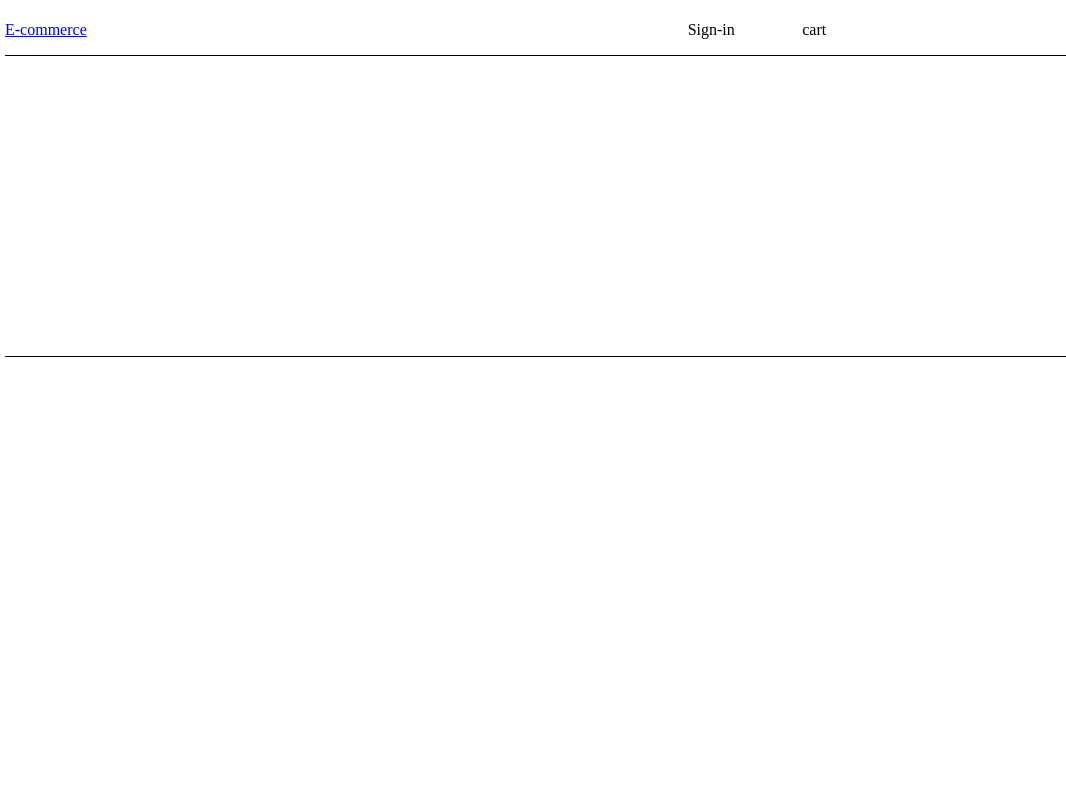
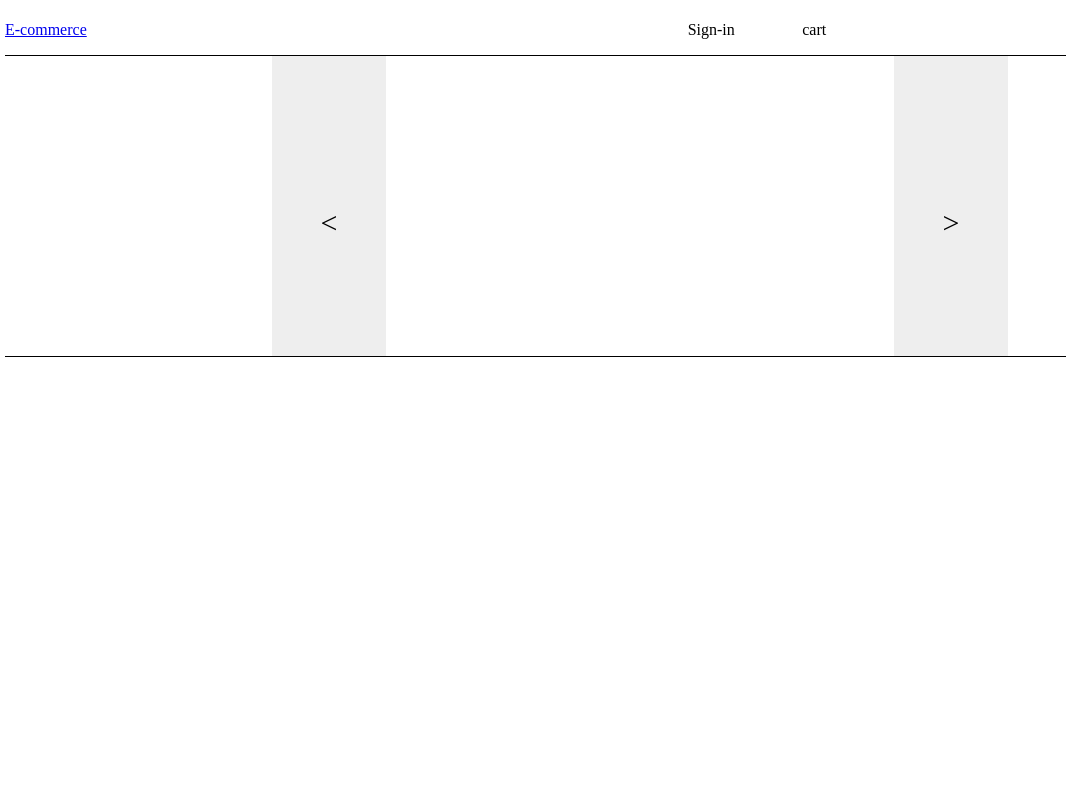
Before and after one commit to phyrenight/e_commerce, a plain HTML site: page index.html in a window 1280 px wide. Shown: the top 800 px of the page, without its empty margins (0-1066 px from the left). Drawn offline with nearby package versions, Linux system fonts and the light colour scheme.

Commit message:
feature: add carousel buttons

```diff
--- a/css/styles.css
+++ b/css/styles.css
@@ -27,9 +27,42 @@ nav {
 
 .carousel__container {
     border-bottom: 1px solid black;
+    position: relative;
+    z-index: 1;
 }
 
 .carousel__container,
 .slide__container {
     height: 300px;
 }
+
+.slide__container {
+    display: none;
+}
+
+.button__container {
+    position: absolute;
+    z-index: 1001;
+    width: 114px;
+    height: 100%;
+    text-align: center;
+    background-color: rgba(90, 90, 90, .1);
+}
+
+.button__container:hover {
+    background-color: rgba(90, 90, 90, .3);
+}
+
+.button__container--left {
+    right: 70%;
+}
+
+.button__container--right {
+    left: 70%;
+}
+
+.button__arrow {
+    position: relative;
+    top: 50%;
+    font-size: 30px;
+}
--- a/index.html
+++ b/index.html
@@ -19,8 +19,8 @@
                 </div>
             </nav>
             <header class="carousel__container">
-                <div class="slide__container">
-                    <div class="image__container image1 initial"></div>
+                <div class="slide__container initial">
+                    <div class="image__container image1"></div>
                 </div>
                 <div class="slide__container">
                     <div class="image__container image2"></div>
@@ -35,10 +35,10 @@
                     <div class="image__container image5"></div>
                 </div>
                 <div class="button__container button__container--left">
-                    <span>&#60;</span>
+                    <span class="button__arrow button__arrow--left">&#60;</span>
                 </div>
                 <div class="button__container button__container--right">
-                    <span>&#62;</span>
+                    <span class="button__arrow button__arrow--right">&#62;</span>
                 </div>
             </header>
         <main>
```
